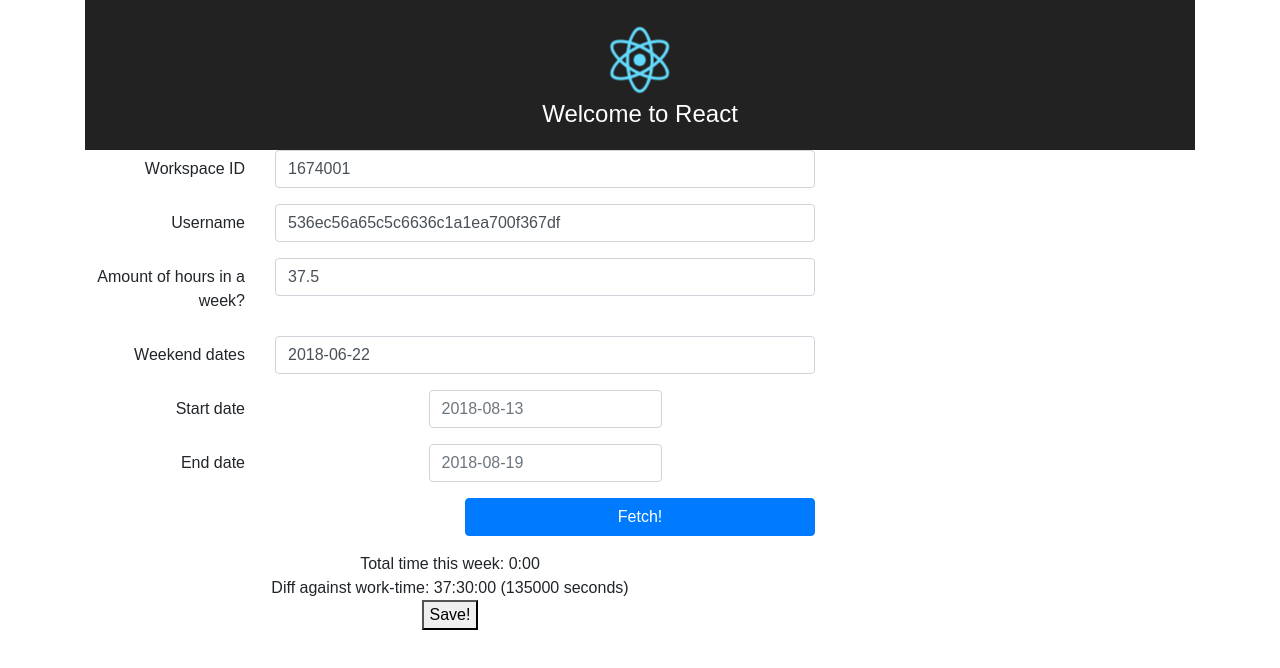
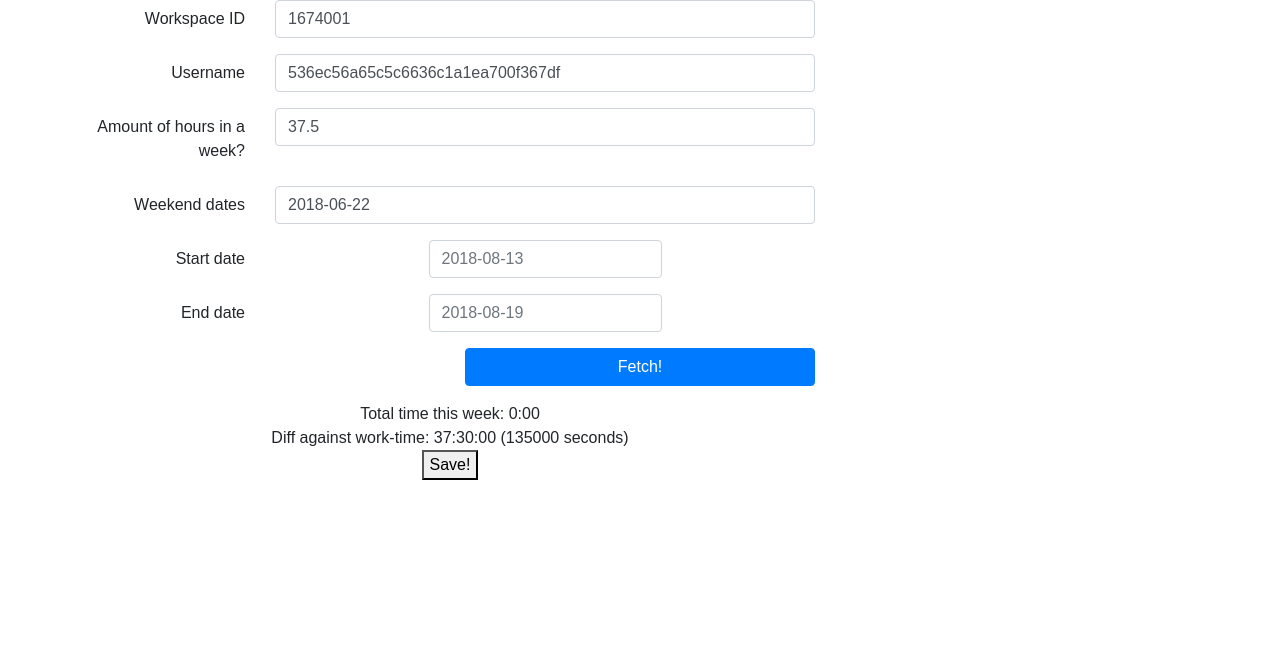
Before and after one commit to jwanglof/calculate-work-week-time, a React (Create React App) app: page / in a window 1280 px wide. Shown: the top 668 px of the page. Built offline with nearby package versions, Linux system fonts and the light colour scheme.

Commit message:
Refactors

```diff
--- a/src/components/App.js
+++ b/src/components/App.js
@@ -1,5 +1,4 @@
 import React, { Component } from "react";
-import logo from "../logo.svg";
 import "./App.css";
 import axios from "axios";
 import DayPickerInput from "react-day-picker/DayPickerInput";
@@ -162,11 +161,6 @@
     const daypickerClasses = { className: "form-control" };
     return (
       <div className="App container">
-        <header className="App-header">
-          <img src={logo} className="App-logo" alt="logo" />
-          <h1 className="App-title">Welcome to React</h1>
-        </header>
-
         <div className="row">
           <div className="col-8">
             <div className="row form-group">
```
Also changed, not shown: src/logo.svg (deleted).
